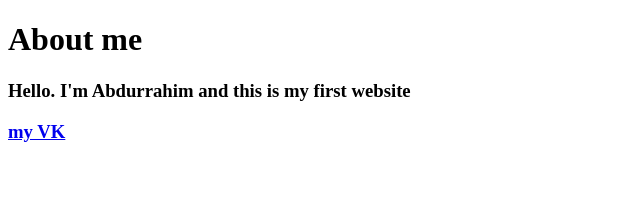
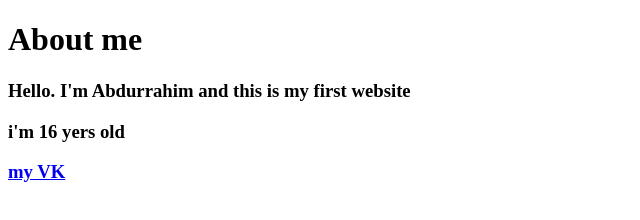
Before and after one commit to daki9641/1st_site, a plain HTML site: page index.html in a window 1280 px wide. Shown: the whole page, without its empty margins (0-640 px from the left). Drawn offline with Linux system fonts and the light colour scheme.

Commit message:
добавил возраст

```diff
--- a/index.html
+++ b/index.html
@@ -8,6 +8,7 @@
 <body>
     <h1>About me</h1>
     <h3>Hello. I'm Abdurrahim and this is my first website</h3>
+    <h3>i'm 16 yers old</h3>
     <h3><a href="https://vk.com/loud_boy_87">my VK</a></h3>
 </body>
 </html>
```
